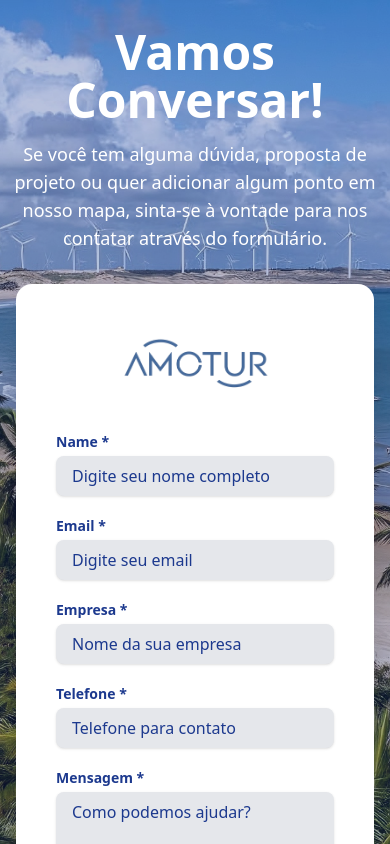
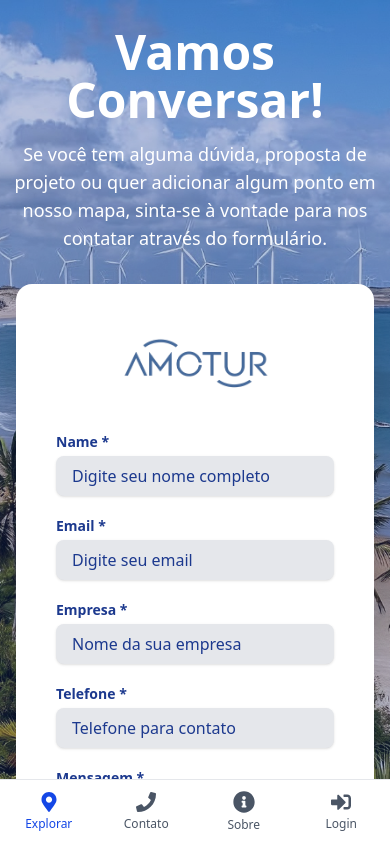
Before and after one commit to JuanMarks/mapa-praia-next, a Next.js app: page /contato in a window 390 px wide. Shown: the top 844 px of the page. Built offline with nearby package versions, Linux system fonts and the light colour scheme.

Commit message:
fix: ajuste nas responsividade e novo layout mobile

```diff
--- /dev/null
+++ b/src/components/BottomLeftLogo.tsx
@@ -0,0 +1,105 @@
+'use client';
+
+import Link from 'next/link';
+import Image from 'next/image';
+import { useAuth } from '../hooks/useAuth';
+import {
+  FaMapMarkerAlt,
+  FaSignInAlt,
+  FaSignOutAlt,
+  FaPhone,
+  FaInfoCircle
+} from 'react-icons/fa';
+
+export default function MobileBottomBar() {
+  const { role, loading } = useAuth();
+
+  function logout() {
+    if (typeof window !== 'undefined') {
+      document.cookie = 'token=; Max-Age=0; path=/;';
+      document.cookie = 'role=; Max-Age=0; path=/;';
+      window.location.href = '/';
+    }
+  }
+
+  if (loading) return null;
+
+  return (
+    <>
+      {/* Barra inferior fixa no mobile */}
+      <nav className="fixed bottom-0 left-0 w-full bg-white border-t border-gray-200 sm:hidden z-[1001]">
+        <ul className="flex justify-around items-center h-16">
+          <li className="flex-1">
+            <Link
+              href="/"
+              className="flex flex-col items-center justify-center text-blue-700 hover:text-blue-900"
+            >
+              <FaMapMarkerAlt size={20} />
+              <span className="text-xs mt-1">Explorar</span>
+            </Link>
+          </li>
+          <li className="flex-1">
+            <Link
+              href="/contato"
+              className="flex flex-col items-center justify-center text-gray-600 hover:text-blue-900"
+            >
+              <FaPhone size={20} />
+              <span className="text-xs mt-1">Contato</span>
+            </Link>
+          </li>
+          <li className="flex-1">
+            <Link
+              href="/sobre"
+              className="flex flex-col items-center justify-center text-gray-600 hover:text-blue-900"
+            >
+              <FaInfoCircle size={20} />
+              <span className="text-xs mt-1">Sobre</span>
+            </Link>
+          </li>
+          <li className="flex-1">
+            {role ? (
+              <button
+                onClick={logout}
+                className="flex flex-col items-center justify-center text-red-600 hover:text-red-800"
+              >
+                <FaSignOutAlt size={20} />
+                <span className="text-xs mt-1">Sair</span>
+              </button>
+            ) : (
+              <Link
+                href="/login"
+                className="flex flex-col items-center justify-center text-gray-600 hover:text-blue-900"
+              >
+                <FaSignInAlt size={20} />
+                <span className="text-xs mt-1">Login</span>
+              </Link>
+            )}
+          </li>
+        </ul>
+      </nav>
+
+      {/* Dashboard (apenas para admin) */}
+      {role === 'admin' && (
+        <div className="fixed bottom-20 right-4 sm:hidden z-[1002]">
+          <Link
+            href="/pageadmin"
+            className="bg-blue-900 text-white px-4 py-2 rounded-full shadow-lg text-sm font-semibold"
+          >
+            Dashboard
+          </Link>
+        </div>
+      )}
+
+      {/* Logo fixa no canto inferior esquerdo */}
+      <div className="fixed bottom-20 left-4 sm:hidden z-[1002]">
+        <Image
+          src="/images/logo_amoturOFC.png" // ajuste o caminho conforme seu projeto
+          alt="Logo AMOTUR"
+          width={80}
+          height={80}
+          className="object-contain"
+        />
+      </div>
+    </>
+  );
+}
--- a/src/components/ContatoComponents/ContatoPage.tsx
+++ b/src/components/ContatoComponents/ContatoPage.tsx
@@ -64,7 +64,7 @@ ${name}
   };
 
   return (
-    <div className="relative min-h-screen flex items-center justify-center">
+    <div className="relative min-h-screen pb-17 sm:pb-0 flex items-center justify-center">
       <div className="absolute inset-0 bg-blue-900/30"></div>
 
       <Image
--- a/src/components/Footer.tsx
+++ b/src/components/Footer.tsx
@@ -5,7 +5,7 @@ import { FaGithub, FaEnvelope, FaInfoCircle } from 'react-icons/fa';
 import Link from 'next/link';
 export default function Footer() {
   return (
-    <footer className="bg-white py-5 px-6 flex flex-col md:flex-row items-center justify-between gap-4 text-sm text-gray-700">
+    <footer className="bg-white pb-20 sm:pb-3 py-5 px-6 flex flex-col md:flex-row items-center justify-between gap-4 text-sm text-gray-700">
 
       {/* Logo à esquerda */}
       <div className="flex items-center gap-2">
--- a/src/components/LocationListSideBar.tsx
+++ b/src/components/LocationListSideBar.tsx
@@ -37,10 +37,10 @@ const LocationListSidebar = ({ isOpen, pontos, onLocationClick }: Props) => {
 
       {/* Sidebar */}
       <div className={`
-        fixed rounded-2xl top-30 w-60 h-[500px] bg-white shadow-lg
+        fixed rounded-2xl sm:top-25 top-20 w-60 h-[500px] bg-white shadow-lg
         transition-all duration-300 ease-in-out z-[9998]
         flex flex-col
-        ${isOpen ? 'right-10 translate-x-0 opacity-100 visible p-2' : 'right-0 translate-x-full opacity-0 invisible p-0'}
+        ${isOpen ? 'right-5 translate-x-0 opacity-100 visible p-2' : 'right-0 translate-x-full opacity-0 invisible p-0'}
       `}>
         <h2 className="text-2xl font-bold text-blue-800 mb-2 text-center flex-shrink-0">
           Todos os Locais
--- a/src/components/MapaInterativo.tsx
+++ b/src/components/MapaInterativo.tsx
@@ -23,6 +23,8 @@ import PopupContent from './PopupContent';
 import Header from './Header';
 import TideStatusIcon from './TideStatusIcon';
 import TideDayModal from './TideDayModal';
+import MobileBottomBar from './MobileBottomBar';
+import BottomLeftLogo from './BottomLeftLogo';
 
 const centro: [number, number] = [-2.900, -40.15];
 const bounds: [[number, number], [number, number]] = [
@@ -170,11 +172,11 @@ const MapaInterativo = () => {
             <div className={`relative flex-grow h-full transition-all duration-300 ease-in-out ${isSuggesting ? 'cursor-crosshair' : ''}`}>
 
                 <div className='flex'>
-                    <div className='hidden md:block'>
+                    <div className='hidden sm:block'>
                         <Header />
                     </div>
 
-                    <div className="absolute top-10 left-47 sm:top-8 sm:left-320 -translate-x-1/2 w-80 max-w-md sm:max-w-lg z-[1002]">
+                    <div className="absolute top-5 left-40 sm:top-8 sm:left-320 -translate-x-1/2 w-80 max-w-md sm:max-w-lg z-[1002]">
                         <LocationSearch onLocationSelect={handleLocationSelect} />
                     </div>
                 </div>
@@ -252,10 +254,10 @@ const MapaInterativo = () => {
                     )}
                 </div>
 
-                <div className="absolute top-5.5 sm:top-3.5 sm:right-5 right-2 z-[9999] pointer-events-none">
+                <div className="absolute top-1 sm:top-3.5 sm:right-5 right-5 z-[9999] pointer-events-none">
                     <div className="flex items-start gap-4 mt-5">
                         <button onClick={() => setIsListSidebarOpen(!isListSidebarOpen)} className="bg-white p-3 rounded-md shadow-lg pointer-events-auto text-gray-700 hover:bg-gray-100" aria-label="Mostrar lista de locais">
-                            <FaEye size={20} />
+                            <FaBars size={20} />
                         </button>
                     </div>
                 </div>
@@ -272,6 +274,8 @@ const MapaInterativo = () => {
                 />
             </div>
             <LocationListSidebar isOpen={isListSidebarOpen} pontos={pontos} onLocationClick={handleLocationSelect} />
+            <MobileBottomBar/>
+            <BottomLeftLogo/>
         </div>
     );
 };
--- /dev/null
+++ b/src/components/MobileBottomBar.tsx
@@ -0,0 +1,72 @@
+'use client';
+
+import Link from 'next/link';
+import { useAuth } from '../hooks/useAuth';
+import { FaMapMarkerAlt, FaBookmark, FaPlusCircle, FaSignInAlt, FaSignOutAlt, FaPhone, FaInfoCircle } from 'react-icons/fa';
+
+export default function MobileBottomBar() {
+  const { role, loading } = useAuth();
+
+  function logout() {
+    if (typeof window !== 'undefined') {
+      document.cookie = 'token=; Max-Age=0; path=/;';
+      document.cookie = 'role=; Max-Age=0; path=/;';
+      window.location.href = '/';
+    }
+  }
+
+  if (loading) return null;
+
+  return (
+    <>
+      {/* Barra inferior fixa no mobile */}
+      <nav className="fixed bottom-0 left-0 w-full bg-white border-t border-gray-200 sm:hidden z-[1001]">
+        <ul className="grid grid-cols-4 text-center h-16">
+          <li className="flex flex-col items-center justify-center">
+            <Link href="/" className="flex flex-col items-center text-blue-700 hover:text-blue-900">
+              <FaMapMarkerAlt size={20} />
+              <span className="text-xs mt-1">Explorar</span>
+            </Link>
+          </li>
+          <li className="flex flex-col items-center justify-center">
+            <Link href="/contato" className="flex flex-col items-center text-gray-600 hover:text-blue-900">
+              <FaPhone size={20} />
+              <span className="text-xs mt-1">Contato</span>
+            </Link>
+          </li>
+          <li className="flex flex-col items-center justify-center">
+            <Link href="/sobre" className="flex flex-col items-center text-gray-600 hover:text-blue-900">
+              <FaInfoCircle size={22} />
+              <span className="text-xs mt-1">Sobre</span>
+            </Link>
+          </li>
+          <li className="flex flex-col items-center justify-center">
+            {role ? (
+              <button
+                onClick={logout}
+                className="flex flex-col items-center text-red-600 hover:text-red-800"
+              >
+                <FaSignOutAlt size={20} />
+                <span className="text-xs mt-1">Sair</span>
+              </button>
+            ) : (
+              <Link href="/login" className="flex flex-col items-center text-gray-600 hover:text-blue-900">
+                <FaSignInAlt size={20} />
+                <span className="text-xs mt-1">Login</span>
+              </Link>
+            )}
+          </li>
+        </ul>
+      </nav>
+
+      {/* Dashboard (apenas para admin) */}
+      {role === 'admin' && (
+        <div className="fixed bottom-20 right-4 sm:hidden z-[1002]">
+          <Link href="/pageadmin" className="bg-blue-900 text-white px-4 py-2 rounded-full shadow-lg text-sm font-semibold">
+            Dashboard
+          </Link>
+        </div>
+      )}
+    </>
+  );
+}
--- a/src/pages/contato.tsx
+++ b/src/pages/contato.tsx
@@ -1,6 +1,7 @@
 'use client'
 
 import ContatoPage from "@/components/ContatoComponents/ContatoPage"
+import MobileBottomBar from "@/components/MobileBottomBar"
 
 
 
@@ -9,6 +10,7 @@ export default function Contato() {
     return (
         <section>
             <ContatoPage/>
+            <MobileBottomBar/>
         </section>
     )
 }
--- a/src/pages/sobre.tsx
+++ b/src/pages/sobre.tsx
@@ -5,6 +5,7 @@ import NossoCompromisso from "@/components/SobreComponents/nossoCompromisso"
 import QuemSomos from "@/components/SobreComponents/quemSomos"
 import Header2 from "@/components/SobreComponents/Header2"
 import Footer from "@/components/Footer"
+import MobileBottomBar from "@/components/MobileBottomBar"
 
 export default function Sobre() {
     return (
@@ -14,6 +15,7 @@ export default function Sobre() {
             <QuemSomos/>
             <NossoCompromisso/>
             <Footer/>
+            <MobileBottomBar/>
         </section>
     )
 }
```
